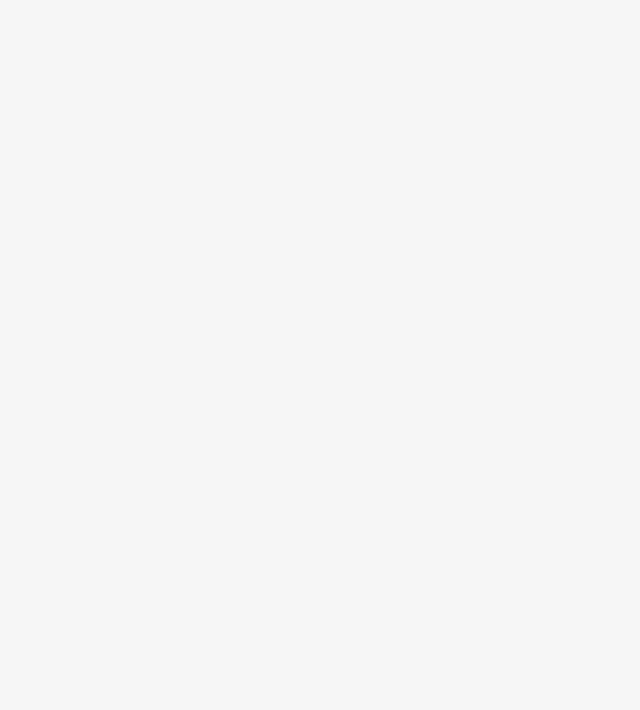
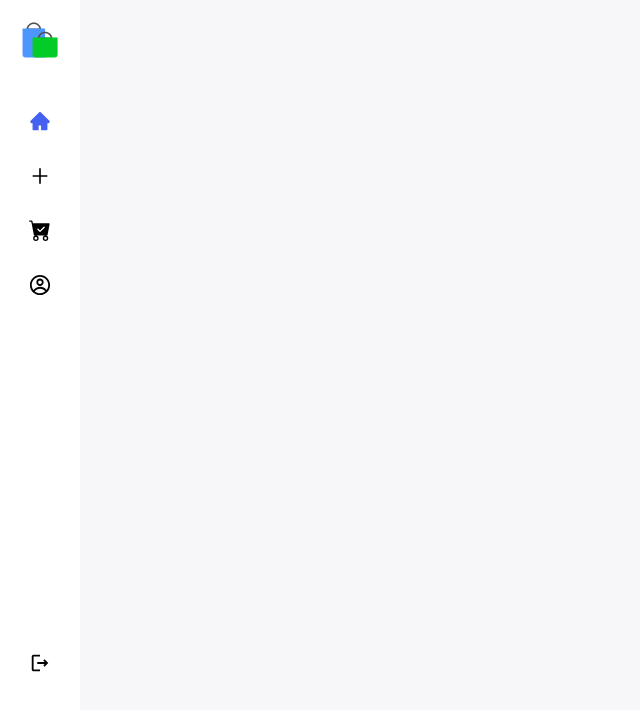
Before and after one commit to ziadtarekfa/Accessorize-Seller, a React (Create React App) app: page / in a window 1280 px wide. Before the commit this address had no page. Shown: the top 710 px of the page, without its empty margins (0-640 px from the left). Built offline with nearby package versions, Linux system fonts and the light colour scheme.

Commit message:
implemented sidebar

```diff
--- a/package.json
+++ b/package.json
@@ -8,6 +8,7 @@
     "@testing-library/user-event": "^13.5.0",
     "react": "^18.2.0",
     "react-dom": "^18.2.0",
+    "react-icons": "^4.7.1",
     "react-router-dom": "^6.8.1",
     "react-scripts": "5.0.1",
     "web-vitals": "^2.1.4"
--- a/src/App.js
+++ b/src/App.js
@@ -1,12 +1,15 @@
 import { Route, BrowserRouter as Router, Routes } from 'react-router-dom';
 import './App.css';
+import Home from './pages/Home';
 import SignIn from './pages/SignIn';
 import SignUp from './pages/SignUp';
 
 function App() {
   return (
+
     <Router>
       <Routes>
+        <Route path='/' element={<Home />} />
         <Route path='/sign-in' element={<SignIn />} />
         <Route path='/sign-up' element={<SignUp />} />
       </Routes>
--- /dev/null
+++ b/src/components/SideBar.js
@@ -0,0 +1,34 @@
+import bags from '../assets/icons/bags.svg';
+import { AiFillHome, AiOutlinePlus } from 'react-icons/ai'
+import { BsFillCartCheckFill } from 'react-icons/bs';
+import { CgProfile } from 'react-icons/cg';
+import { MdOutlineLogout } from 'react-icons/md';
+import '../styles/componentsStyles/sidebar.css';
+import { Link } from 'react-router-dom';
+
+const SideBar = () => {
+
+    return (
+        <aside className='sidebar'>
+            <img className='bags_icon' src={bags} alt="bags_icon" />
+            <div className='icons_container'>
+
+                <Link to='/'>
+                    <AiFillHome className={window.location.pathname === '/' ? "active" : ''} size="22px" title='Home' />
+                </Link>
+                <Link to='/add-product'>
+                    <AiOutlinePlus className={window.location.pathname === '/add-product' ? "active" : ''} size="22px" title='Add Product' />
+                </Link>
+                <Link to='/view-orders'>
+                    <BsFillCartCheckFill className={window.location.pathname === '/view-orders' ? "active" : ''} size="22px" title='View Orders' />
+                </Link>
+                <Link to='/profile'>
+                    <CgProfile className={window.location.pathname === '/profile' ? "active" : ''} size="22px" title='Profile' />
+                </Link>
+            </div>
+            <MdOutlineLogout className='logout_icon' size="22px" title="Log out" />
+        </aside>
+    );
+}
+
+export default SideBar;
--- a/src/index.css
+++ b/src/index.css
@@ -24,7 +24,7 @@ body {
 }
 
 :root {
-  --backgroundColor: #F6F6F6;
+  --backgroundColor: #F7F6F9;
   --inputBackgroundColor: #EAF0F7;
   --primaryColor: #4461F2;
 }
--- /dev/null
+++ b/src/pages/Home.js
@@ -0,0 +1,15 @@
+import SideBar from '../components/SideBar';
+import '../styles/pagesStyles/Home.css';
+
+const Home = () => {
+
+    return (
+        <main className='home'>
+            <SideBar />
+        </main>
+
+
+    );
+}
+
+export default Home;
--- a/src/pages/SignIn.js
+++ b/src/pages/SignIn.js
@@ -1,13 +1,16 @@
 import { useRef } from "react";
-import { Link } from "react-router-dom";
+import { Link, useNavigate } from "react-router-dom";
 import business_man_on_rocket from "../assets/images/businessman_on_rocket.png";
 import "../styles/pagesStyles/SignIn.css";
 const SignIn = () => {
+
+    let navigate = useNavigate();
 
     const signIn = (e) => {
         e.preventDefault();
         const email = emailRef.current.value;
         const password = passwordRef.current.value;
+        navigate('/');
     }
     const emailRef = useRef();
     const passwordRef = useRef();
@@ -15,7 +18,7 @@ const SignIn = () => {
         <main className="sign_in">
             <div className="intro_text">
                 <h1>Sign In to <br /> Sell Your Accessories</h1>
-                <p>If you don't have an <br />account you can <a href='/sign-up'>Register here!</a></p>
+                <p>If you don't have an <br />account you can <Link to='/sign-up'>Register here!</Link></p>
             </div>
             <form className="sign_in_container" onSubmit={signIn}>
                 <input id="email_sign_in" type="email" placeholder="Enter Email" ref={emailRef} required></input>
--- a/src/pages/SignUp.js
+++ b/src/pages/SignUp.js
@@ -1,9 +1,41 @@
 import cart from '../assets/images/cart.jpg';
 import bags from '../assets/icons/bags.svg';
 import "../styles/pagesStyles/SignUp.css";
+import { Link } from 'react-router-dom';
+import { useRef } from 'react';
 const SignUp = () => {
+
+    const firstNameRef = useRef();
+    const lastNameRef = useRef();
+    const emailRef = useRef();
+    const phoneNoRef = useRef();
+    const dateOfBirthRef = useRef();
+    const genderRef = useRef();
+    const passwordRef = useRef();
+    const confirmPasswordRef = useRef();
+    const today = new Date().toISOString().split('T')[0];
+
+
     const signUp = (e) => {
         e.preventDefault();
+        const user = {
+            firstName: firstNameRef.current.value,
+            lastName: lastNameRef.current.value,
+            email: emailRef.current.value,
+            phoneNo: phoneNoRef.current.value,
+            dateOfBirth: dateOfBirthRef.current.value,
+            gender: genderRef.current.value,
+            password: passwordRef.current.value,
+            confirmPassword: confirmPasswordRef.current.value
+        }
+        console.log(user);
+
+        if (user.password !== user.confirmPassword) {
+            confirmPasswordRef.current.setCustomValidity("Passwords don't match");
+            return;
+        }
+
+
     }
     return (
         <main className='sign_up'>
@@ -18,35 +50,38 @@ const SignUp = () => {
 
                 <form className='sign_up_form' onSubmit={signUp}>
                     <label>First Name
-                        <input required />
+                        <input required ref={firstNameRef} />
                     </label>
                     <label>Last name
-                        <input required />
+                        <input required ref={lastNameRef} />
                     </label>
                     <label>Email
-                        <input required type="email" />
+                        <input required type="email" ref={emailRef} />
                     </label>
                     <label>Phone number
-                        <input required />
+                        <input required ref={phoneNoRef} />
                     </label>
                     <label>Date of birth
-                        <input required type="date" />
+                        <input required type="date" max={today} ref={dateOfBirthRef} />
                     </label>
                     <label>Gender
-                        <select className='gender'>
+                        <select className='gender' ref={genderRef} >
                             <option>Male</option>
                             <option>Female</option>
                         </select>
                     </label>
                     <label>Password
-                        <input required type="password" />
+                        <input required type="password" ref={passwordRef} />
                     </label>
                     <label>Confirm Password
-                        <input required type="password" />
+                        <input required type="password" ref={confirmPasswordRef} />
                     </label>
                     <button className='default_button'>Create account</button>
                 </form>
-                <p className='already_have_an_account'>Already have an account? <a href='f'>Log in </a></p>
+                <p className='already_have_an_account'>
+                    Already have an account?
+                    <Link to='/sign-in'> Log in</Link>
+                </p>
             </div>
         </main>
     );
--- /dev/null
+++ b/src/styles/componentsStyles/sidebar.css
@@ -0,0 +1,33 @@
+.sidebar {
+    display: flex;
+    flex-direction: column;
+    height: 100vh;
+    background-color: white;
+    padding: 20px;
+}
+
+.icons_container {
+    display: flex;
+    flex-direction: column;
+    margin-top: 50px;
+    height: 25%;
+    justify-content: space-between;
+    align-self: center;
+}
+
+.logout_icon {
+    align-self: center;
+    margin-top: 22em;
+}
+
+.sidebar svg:hover {
+    cursor: pointer;
+}
+
+.sidebar a {
+    color: inherit;
+}
+
+.active {
+    color: var(--primaryColor);
+}
--- /dev/null
+++ b/src/styles/pagesStyles/Home.css
@@ -0,0 +1,3 @@
+.home {
+    display: flex;
+}
--- a/src/styles/pagesStyles/SignIn.css
+++ b/src/styles/pagesStyles/SignIn.css
@@ -21,7 +21,7 @@
     position: absolute;
     transform: rotate(-30deg);
     right: 33%;
-    bottom: 10%;
+    bottom: 15%;
 }
 
 .sign_in_container {
```
Also changed, not shown: 1 other file (tests, documents, lock files or other folders).
